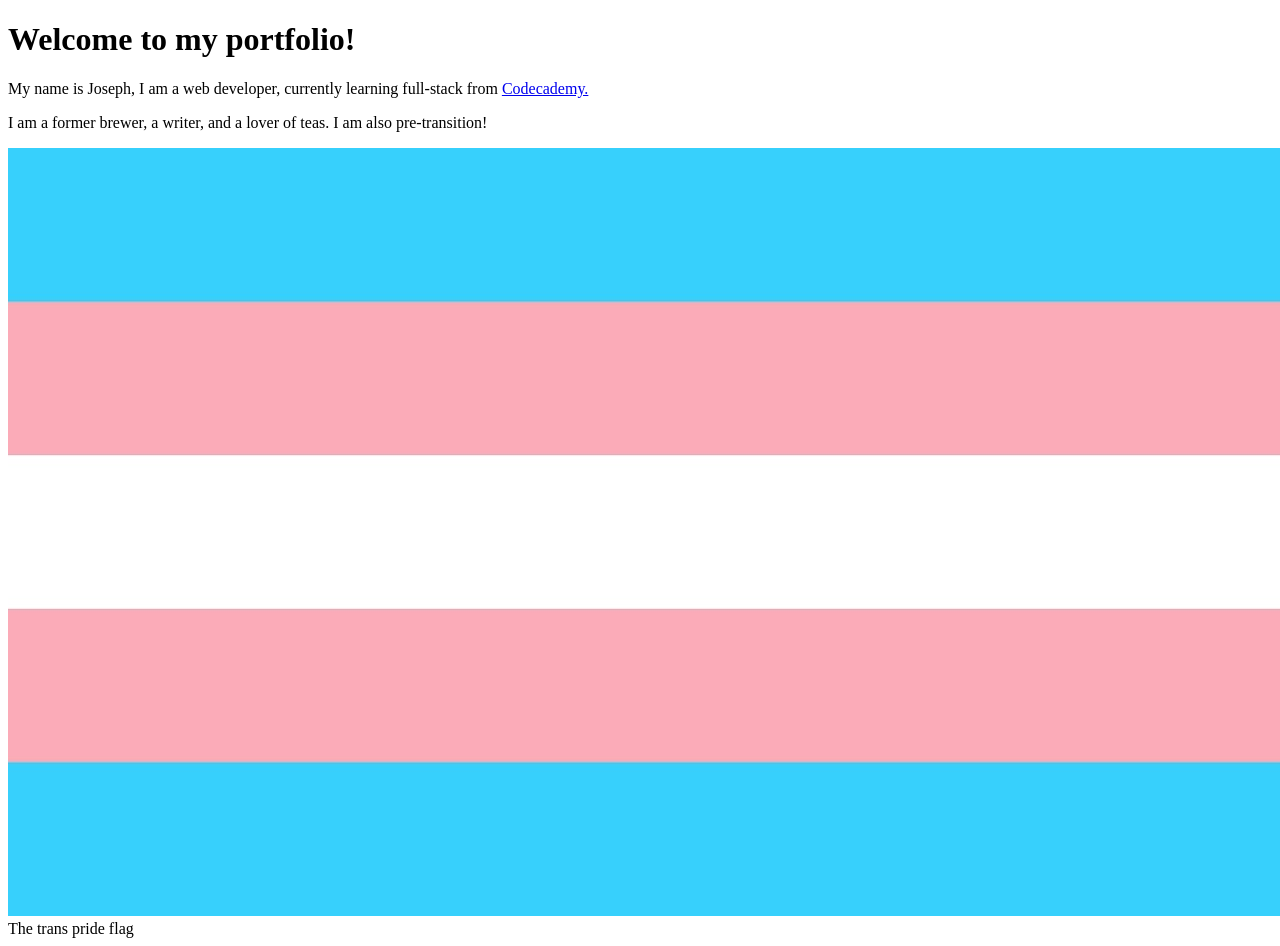
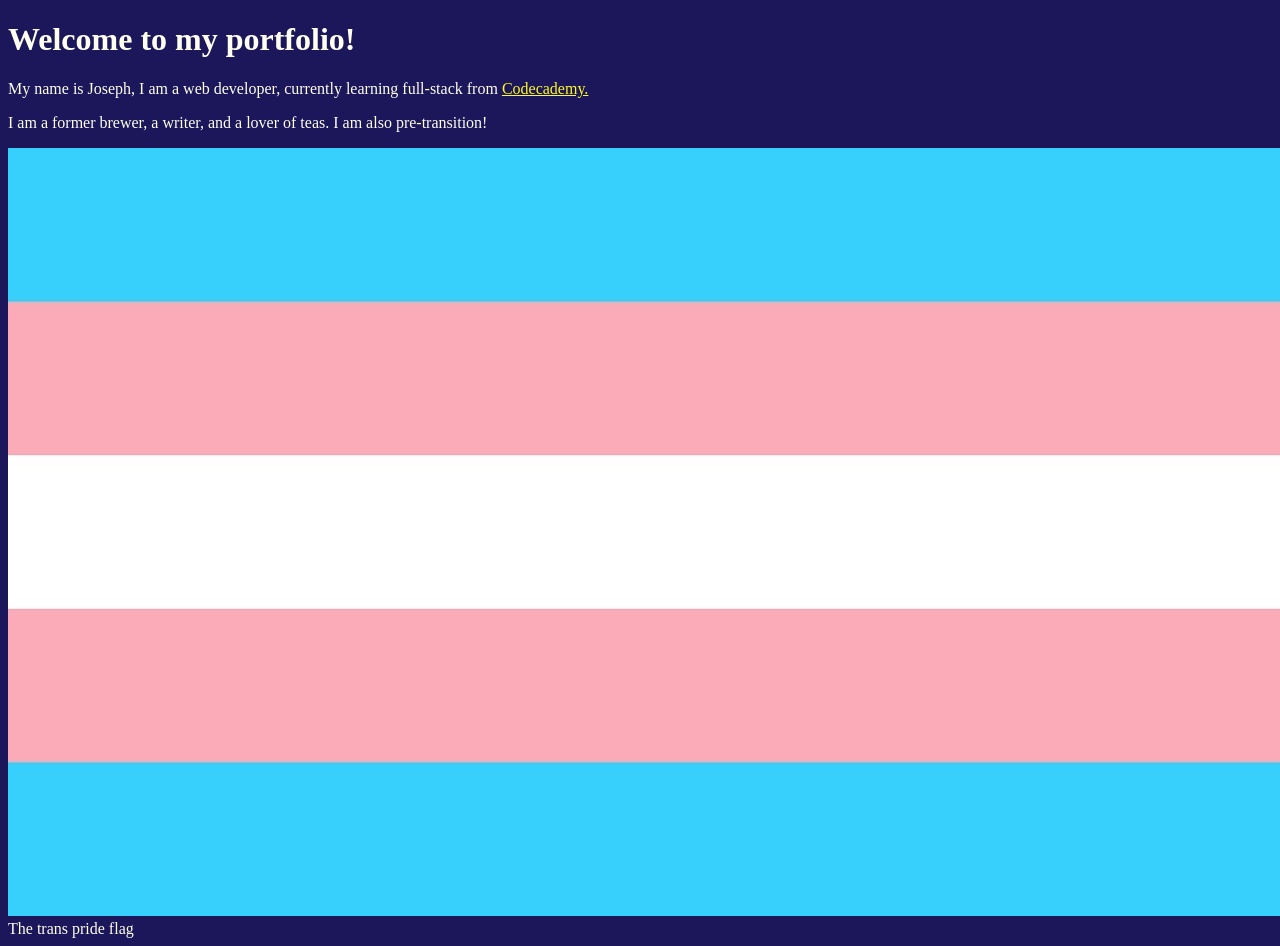
Before and after one commit to JosephLD/JosephLD.github.io, a plain HTML site: page index.html in a window 1280 px wide. Drawn offline with Linux system fonts and the light colour scheme.

Commit message:
Attempting to fix the broken link, and added basic styling

```diff
--- a/index.html
+++ b/index.html
@@ -8,9 +8,9 @@
   </head>
   <body>
     <h1>Welcome to my portfolio!</h1>
-    <p>My name is Joseph, I am a web developer, currently learning full-stack from <a href="www.codecademey.com">Codecademy.</a></p>
+    <p>My name is Joseph, I am a web developer, currently learning full-stack from <a href="https//:www.codecademey.com">Codecademy.</a></p>
     <p>I am a former brewer, a writer, and a lover of teas.  I am also pre-transition!</p>
-    <img src="../JosephLD.github.io/resources/images/trans-pride-flag.jpg" alt="Trans pride flag">
+    <img class="pride trans" src="../JosephLD.github.io/resources/images/trans-pride-flag.jpg" alt="Trans pride flag">
     <caption>The trans pride flag</caption>
   </body>
 </html>
--- a/resources/style.css
+++ b/resources/style.css
@@ -1,3 +1,8 @@
 body {
+    background-color: hsla(245, 60%, 22%, 1);
+    color: hsla(60, 100%, 97%, 1);
+}
 
+a {
+    color: hsla(59, 100%, 57%, 1);
 }
```
